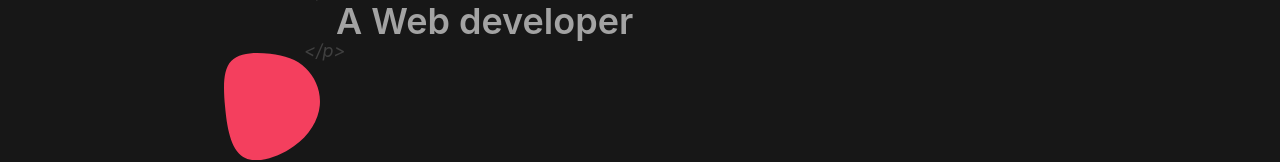
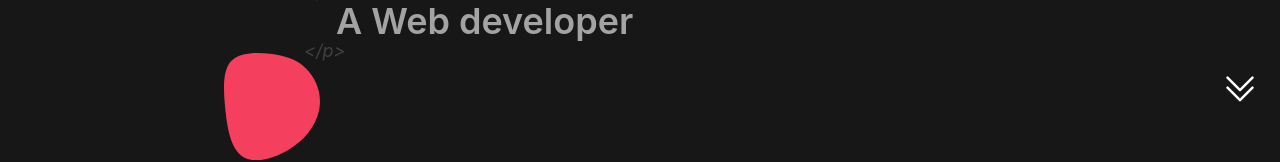
Before and after one commit to Inderpreet-React/portfolio, a React (Create React App) app: page /skills in a window 1280 px wide. Shown: the part 603-765 px from the top of the page. Built offline with nearby package versions, Linux system fonts and the light colour scheme.

Commit message:
added scroll down

```diff
--- a/src/App.js
+++ b/src/App.js
@@ -3,12 +3,14 @@ import AboutMe from "./components/AboutMe";
 import Skills from "./components/Skills";
 import Projects from "./components/Projects";
 import ContactMe from "./components/ContactMe";
+import ScrollDown from "./components/ScrollDown";
 
 function App() {
 	const isAboutMeVisible = null;
 	return (
 		<div className="scroll-smooth">
 			<div className="flex h-full min-h-screen flex-col">
+				<ScrollDown />
 				<Navbar />
 				{/* <AnimatedPages /> */}
 				<AboutMe isAboutMeVisible={isAboutMeVisible} />
--- /dev/null
+++ b/src/components/ScrollDown.js
@@ -0,0 +1,15 @@
+import React from "react";
+import { ChevronDoubleDownIcon } from "@heroicons/react/24/outline";
+import { motion } from "framer-motion";
+
+export default function ScrollDown() {
+	return (
+		<motion.div
+			animate={{ y: ["-200%", "10%"] }}
+			transition={{ repeat: Infinity, repeatType: "reverse" }}
+			className="fixed right-5 z-50 hidden h-10 w-10 text-white md:bottom-5 md:flex"
+		>
+			<ChevronDoubleDownIcon />
+		</motion.div>
+	);
+}
--- a/src/components/Skills.js
+++ b/src/components/Skills.js
@@ -27,7 +27,7 @@ export default function Skills() {
 								front: { scale: 1.2, x: "-10%" },
 								animation: { scale: 1, x: 0 },
 							}}
-							viewport={{ once: true }}
+							// viewport={{ once: true }}
 							className="relative max-w-min overflow-hidden text-ellipsis bg-gradient-to-r from-pink-500 to-violet-500 p-2 text-5xl font-extrabold underline md:whitespace-nowrap md:text-6xl"
 						>
 							Skills & Experience
@@ -44,7 +44,7 @@ export default function Skills() {
 							hidden: { opacity: 0, scale: 1.1 },
 							visible: { opacity: 1, scale: 1 },
 						}}
-						viewport={{ once: true }}
+						// viewport={{ once: true }}
 						className="relative text-justify text-lg"
 					>
 						<span className="absolute -top-6 -left-2 text-lg font-normal italic text-neutral-700 md:-left-8">
@@ -72,7 +72,7 @@ export default function Skills() {
 							down: { y: "300%" },
 							animation: { y: 0 },
 						}}
-						viewport={{ once: true }}
+						// viewport={{ once: true }}
 						className="relative text-justify text-lg"
 					>
 						<span className="absolute -top-6 -left-2 text-lg font-normal italic text-neutral-700 md:-left-8">
@@ -108,7 +108,7 @@ export default function Skills() {
 						right: { x: 200, opacity: 0 },
 						left: { x: 0, opacity: 1 },
 					}}
-					viewport={{ once: true }}
+					// viewport={{ once: true }}
 					className="mb-4 flex w-full flex-col gap-4 pb-4 md:mb-0 md:w-1/2 md:pb-0"
 				>
 					<h3 className="relative max-w-min text-3xl font-bold text-white after:absolute after:-bottom-1 after:left-0 after:h-1 after:w-full after:rounded-md after:bg-gradient-to-l after:from-pink-500 after:to-violet-500 md:pt-10">
```
